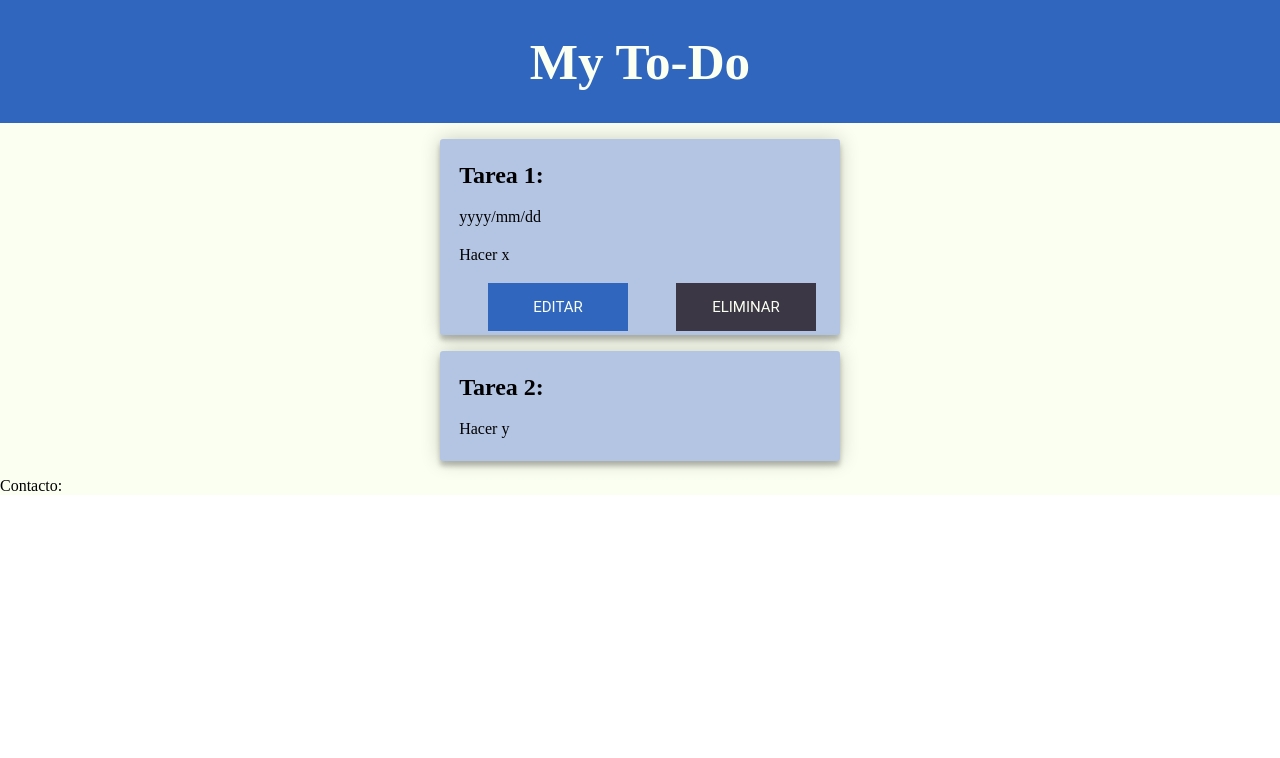
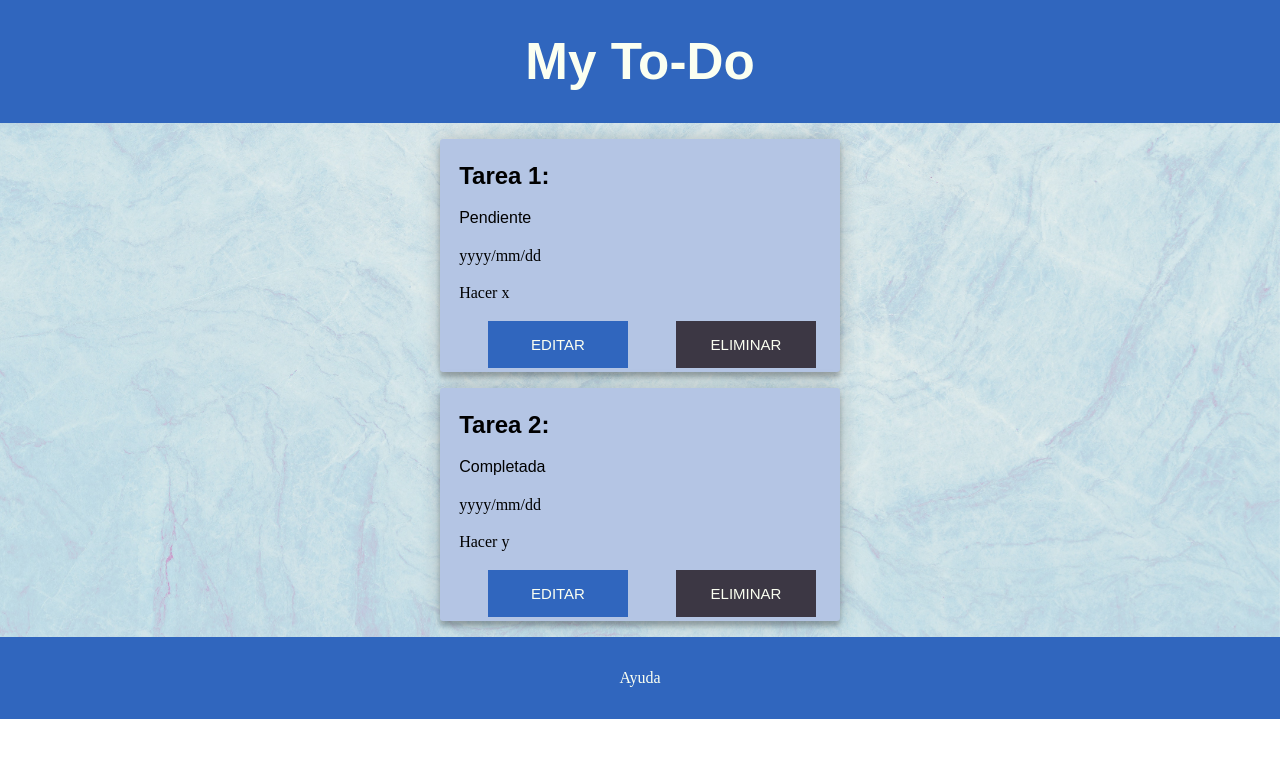
Before and after one commit to onlyG19/Control2_TBD2023, a Vue app in the folder src/frontend/: page /task in a window 1280 px wide. Shown: the top 758 px of the page. Built offline with nearby package versions, Linux system fonts and the light colour scheme.

Commit message:
[José Llancamil] - Separación en componentes
Mini fix de front para separar elementos en componentes.

```diff
--- /dev/null
+++ b/src/frontend/src/components/Footer.vue
@@ -0,0 +1,22 @@
+<template>
+    <footer>
+      <p>Ayuda</p>
+    </footer>
+  </template>
+
+  <script>
+  export default {
+    name: 'Footer'
+  }
+  </script>
+
+  <style scoped>
+  /* Estilos específicos para el componente Footer */
+  footer {
+    background-color: #3066be;
+    text-align: center;
+    padding: 1rem;
+    color: #fbfff1;
+    font-family: "NuevaFuente, sans-serif"; /* Cambia "NuevaFuente" a la fuente que desees */
+  }
+  </style>
--- /dev/null
+++ b/src/frontend/src/components/Header.vue
@@ -0,0 +1,30 @@
+<template>
+    <!-- Encabezado del sitio -->
+    <header>
+      <!-- Cambio de fuente para "My To-Do" -->
+      <h1 class="title" style="font-family: 'NuevaFuente', sans-serif;">My To-Do</h1>
+    </header>
+  </template>
+
+  <script>
+  export default {
+    name: 'Header'
+  }
+  </script>
+
+  <style scoped>
+  /* Estilos específicos para el componente Header */
+  header {
+    color: #fbfff1;
+    background-color: #3066be;
+    font-size: 1.6rem;
+    padding: 2rem;
+    margin: 0;
+  }
+
+  header h1 {
+    text-align: center;
+    background-color: #3066be;
+    margin: 0;
+  }
+  </style>
--- /dev/null
+++ b/src/frontend/src/components/TaskList.vue
@@ -0,0 +1,132 @@
+<template>
+    <!-- Contenedor de tareas -->
+    <section class="container">
+      <!-- Iterar a través de las tareas -->
+      <article v-for="(task, index) in tasks" :key="index">
+        <!-- Título de la tarea -->
+        <h2 :style="taskTitleStyle">{{ task.title }}</h2>
+        <!-- Estado de la tarea -->
+        <p :style="taskStatusStyle">{{ task.status }}</p>
+        <!-- Fecha de la tarea si está presente -->
+        <p v-if="task.date">{{ task.date }}</p>
+        <!-- Descripción de la tarea -->
+        <p>{{ task.description }}</p>
+        <!-- Botones de edición y eliminación -->
+        <div class="container">
+          <button class="edit" :style="editButtonStyle">Editar</button>
+          <button class="delete" :style="deleteButtonStyle">Eliminar</button>
+        </div>
+      </article>
+    </section>
+  </template>
+
+  <script>
+  export default {
+    name: "TaskList",
+    data() {
+      return {
+        tasks: [
+          {
+            title: "Tarea 1:",
+            status: "Pendiente",
+            date: "yyyy/mm/dd",
+            description: "Hacer x"
+          },
+          {
+            title: "Tarea 2:",
+            status: "Completada",
+            date: "yyyy/mm/dd",
+            description: "Hacer y"
+          },
+          // Puedes agregar más tareas aquí
+        ],
+      };
+    },
+    computed: {
+      // Estilos de la fuente para el título de la tarea
+      taskTitleStyle() {
+        return {
+          fontFamily: "NuevaFuente, sans-serif",
+          // Otros estilos de fuente si es necesario
+        };
+      },
+      // Estilos de la fuente para el estado de la tarea
+      taskStatusStyle() {
+        return {
+          fontFamily: "NuevaFuente, sans-serif",
+          // Otros estilos de fuente si es necesario
+        };
+      },
+      // Estilos de la fuente para los botones de edición
+      editButtonStyle() {
+        return {
+          fontFamily: "NuevaFuente, sans-serif",
+          // Otros estilos de fuente si es necesario
+        };
+      },
+      // Estilos de la fuente para los botones de eliminación
+      deleteButtonStyle() {
+        return {
+          fontFamily: "NuevaFuente, sans-serif",
+          // Otros estilos de fuente si es necesario
+        };
+      },
+    },
+  };
+  </script>
+
+  <style scoped>
+  /* Estilos específicos para el componente TaskList */
+  section article {
+    color: black;
+    background-color: #b4c5e4;
+    border-radius: 0.2rem;
+    margin: 1rem 0;
+    padding: 0.25rem 0;
+    box-shadow: 0 0 20px 0 rgba(0, 0, 0, 0.2), 0 5px 5px 0 rgba(0, 0, 0, 0.24);
+  }
+
+  section article h2,
+  section article p {
+    margin: 1.2rem;
+  }
+
+  .container {
+    width: 400px;
+    margin: 0 auto;
+  }
+
+  .delete {
+    background: #3c3744;
+  }
+
+  button {
+    font-family: "NuevaFuente, sans-serif"; /* Cambio de fuente */
+    text-transform: uppercase;
+    outline: 0;
+    background: #3066be;
+    width: 35%;
+    border: 0;
+    padding: 15px;
+    color: #fbfff1;
+    font-size: 15px;
+    -webkit-transition: all 0.3s ease;
+    transition: all 0.3s ease;
+    cursor: pointer;
+    margin-left: 3rem;
+  }
+
+  .delete {
+    background: #3c3744;
+  }
+
+  button:hover,
+  button:active,
+  button:focus {
+    background: #090c9b;
+  }
+
+  .container {
+    display: block;
+  }
+  </style>
--- a/src/frontend/src/views/Task.vue
+++ b/src/frontend/src/views/Task.vue
@@ -1,96 +1,31 @@
 <template>
-  <body>
-    <header>
-      <h1 class="title">My To-Do</h1>
-    </header>
-    <section class="container">
-      <article>
-        <h2>Tarea 1: </h2>
-        <p>yyyy/mm/dd</p>
-        <p>Hacer x</p>
-        <div class="container">
-          <button class="edit">Editar</button>
-          <button class="delete">Eliminar</button>
-        </div>
-      </article>
-      <article>
-        <h2>Tarea 2: </h2>
-        <p>Hacer y</p>
-      </article>
-    </section>
-    <footer>
-      <p>Contacto: </p>
-    </footer>
-  </body>
+  <div class="app-container">
+    <Header />
+    <TaskList />
+    <Footer />
+  </div>
 </template>
 
 <script>
+import Header from "@/components/Header.vue";
+import TaskList from "@/components/TaskList.vue";
+import Footer from "@/components/Footer.vue";
 
+export default {
+  components: {
+    Header,
+    TaskList,
+    Footer,
+  },
+};
 </script>
 
-<style scoped>
-header {
-  color: #fbfff1;
-  background-color: #3066be;
-  font-size: 1.6rem;
-  padding: 2rem;
-  margin: 0;
-}
-
-header h1 {
-  text-align: center;
-  background-color: #3066be;
-  margin: 0;
-}
-
-section article {
-  color: black;
-  background-color: #b4c5e4;
-  border-radius: 0.2rem;
-  margin: 1rem 0;
-  padding: 0.25rem 0;
-  box-shadow: 0 0 20px 0 rgba(0, 0, 0, 0.2), 0 5px 5px 0 rgba(0, 0, 0, 0.24);
-}
-
-section article h2, section article p {
-  margin: 1.2rem;
-}
-
-.container{
-  width: 400px;
-  margin: 0 auto;
-}
-
-body {
-  background-color: #fbfff1;
-  margin:0;
-}
-
-button {
-  font-family: "Roboto", sans-serif;
-  text-transform: uppercase;
-  outline: 0;
-  background: #3066be;
-  width: 35%;
-  border: 0;
-  padding: 15px;
-  color: #fbfff1;
-  font-size: 15px;
-  -webkit-transition: all 0.3 ease;
-  transition: all 0.3 ease;
-  cursor: pointer;
-  margin-left: 3rem;
-}
-
-.delete {
-  background: #3c3744;
-}
-
-button:hover, button:active, button:focus {
-  background: #090c9b;
-}
-
-.container{
-  display: block;
+<style>
+.app-container {
+  background-image: url("@/assets/fondo.jpg");
+  background-size: cover;
+  background-repeat: no-repeat;
+  background-attachment: fixed;
+  /* Otros estilos de diseño si es necesario */
 }
 </style>
```
Also changed, not shown: src/frontend/src/assets/fondo.jpg (added).
